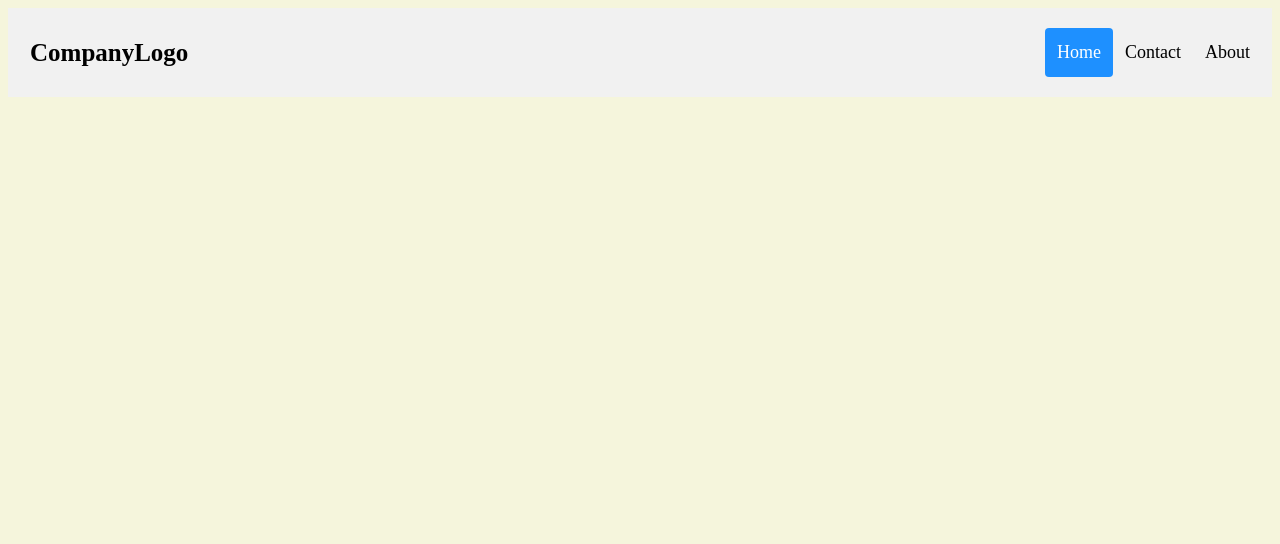
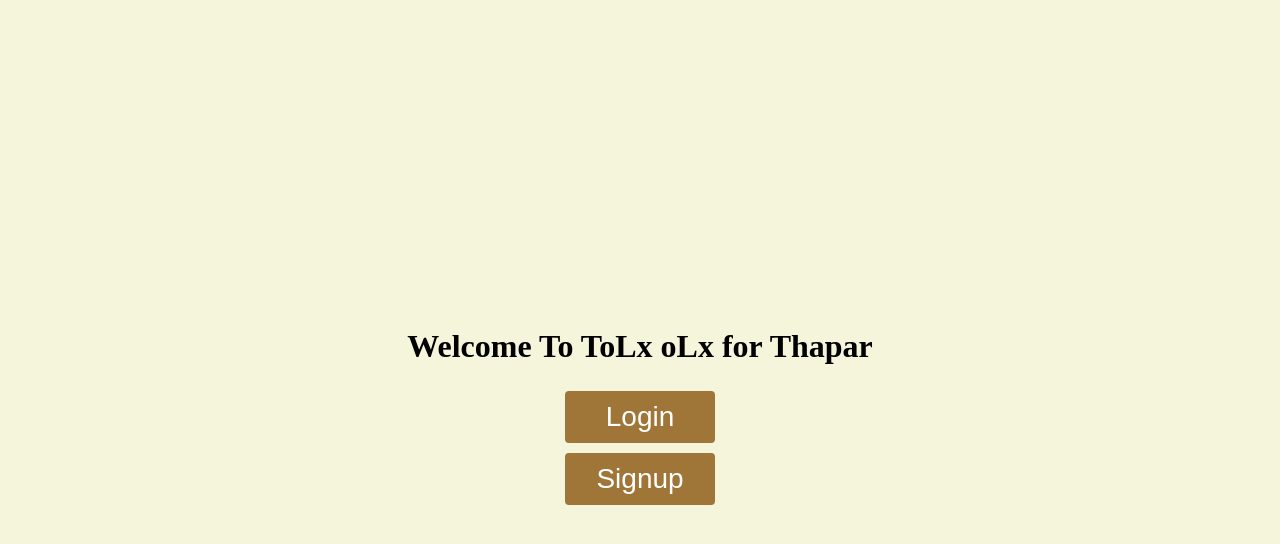
Before and after one commit to Jacousta/Thapar-olx, a React (Vite) app: page / in a window 1280 px wide. Shown: the top 544 px of the page. Built offline with nearby package versions, Linux system fonts and the light colour scheme.

Commit message:
routerimplemented

```diff
--- a/public/las.css
+++ b/public/las.css
@@ -1,11 +1,10 @@
-.container {
+.initial-container {
     display: flex;
     justify-content: center;
     align-items: center;
     flex-direction: column;
     height: 100vh;
   }
-
   .initial-login {
     border-radius: 4px;
     background-color:rgb(159, 118, 56);
@@ -19,7 +18,6 @@
     cursor: pointer;
     margin: 5px;
   }
-
   .initial-login span {
     cursor: pointer;
     display: inline-block;
--- a/public/login.css
+++ b/public/login.css
@@ -44,18 +44,8 @@
 }
 
 /* Center the avatar image */
-.imgcontainer {
-  text-align: center;
-}
 
-/* Avatar image */
-img.avatar {
-  width: 100px;
-  height: 100px;
-  border-radius: 50%;
-  border: 4px solid #007bff;
-  transition: transform 0.3s ease;
-}
+
 
 /* Add padding to containers */
 .container {
@@ -67,6 +57,7 @@
   display: block;
   text-align: center;
   margin-top: 20px;
+  margin-bottom: 0;
   font-size: 14px;
 }
 
@@ -90,7 +81,6 @@
   content: '\00bb';
   position: absolute;
   opacity: 0;
-  top: 0;
   right: -20px;
   transition: 0.5s;
 }
@@ -112,10 +102,9 @@
 }
 
 .cancelbtn span:after {
-  content: '\00bb';
+  content:'\00bb';
   position: absolute;
   opacity: 0;
-  top: 0;
   right: -20px;
   transition: 0.5s;
 }
--- a/src/components/App.jsx
+++ b/src/components/App.jsx
@@ -1,13 +1,18 @@
-import { useState } from 'react'
-import React from 'react'
-// import Login from './Login'
- import Las from './Las'
-import Home from './Home'
+import React from "react";
+import Login from "./Login";
+import Las from "./Las";
+import Home from "./Home"; // Import the Home component
+import { BrowserRouter as Router, Routes, Route } from "react-router-dom";
+
 function App() {
-
   return (
-  // <Las/>
-  <Home />
+    <Router>
+      <Routes>
+        <Route path="/login" element={<Login />} />
+        <Route path="/" element={<Las />} />
+        <Route path="/home" element={<Home />} />
+      </Routes>
+    </Router>
   );
 }
 
--- a/src/components/Home.jsx
+++ b/src/components/Home.jsx
@@ -1,6 +1,11 @@
 import React from "react";
 import Navbar from "./Navbar";
+import SearchContainer from "./SearchContainer";
 function Home() {
-  return <Navbar />;
+  return (
+    <Navbar/>
+
+    // <SearchContainer />
+        );
 }
 export default Home;
--- a/src/components/Las.jsx
+++ b/src/components/Las.jsx
@@ -1,16 +1,17 @@
 import React from "react";
-import ReactDOM from "react-dom/client";
-import { BrowserRouter, Routes, Route } from "react-router-dom";
-import Login from "./Login";
+import { Link, useNavigate } from 'react-router-dom' ;
 function Las()
 {
-
+        const navigate = useNavigate();
+        const handleRouteClick = () => {
+          navigate("/login");
+        };
    return(
-    <div class="container">
+    <div class="initial-container">
         <h1 class="initial-heading">
             Welcome To ToLx oLx for Thapar
         </h1>
-    <button class="initial-login" ><span > Login </span></button>
+    <button class="initial-login" onClick={handleRouteClick} ><span > Login </span></button>
     <button class="initial-login" ><span> Signup </span></button>
     </div>
     );
--- a/src/components/Login.jsx
+++ b/src/components/Login.jsx
@@ -7,17 +7,16 @@
 }
   return (
     <form>
-      <div className="container">
+      <div className= "container">
         <label htmlFor="uname"><b>Username</b></label>
         <Input type="text" placeholder="Enter Username" />
         <label htmlFor="psw"><b>Password</b></label>
         <Input type="password" placeholder="Enter Password"/>
         <button type="submit" className='button'> <span> Login</span></button>
         <label>
-         <Input type="checkbox" checked="checked" name="remember" /> Remember me
+         <Input type="checkbox" checked="checked" name="remember" />Remember me
         </label>
       </div>
-
       <div className="container" style={{ backgroundColor: "#f1f1f1" }}>
         <button type="button" className="cancelbtn" onClick={Change}> <span>Cancel</span></button>
         <span className="psw"> <a href="#">Forgot password?</a></span>
--- /dev/null
+++ b/src/components/SearchContainer.jsx
@@ -0,0 +1,12 @@
+import React from 'react';
+
+function SearchContainer(){
+  return (
+    <div id="search-container">
+      <input type="search" id="search-input" placeholder="Search Product Name Here!..." />
+      <img id="search" src="images/search_btn.svg" alt="" />
+    </div>
+  );
+};
+
+export default SearchContainer;
```
